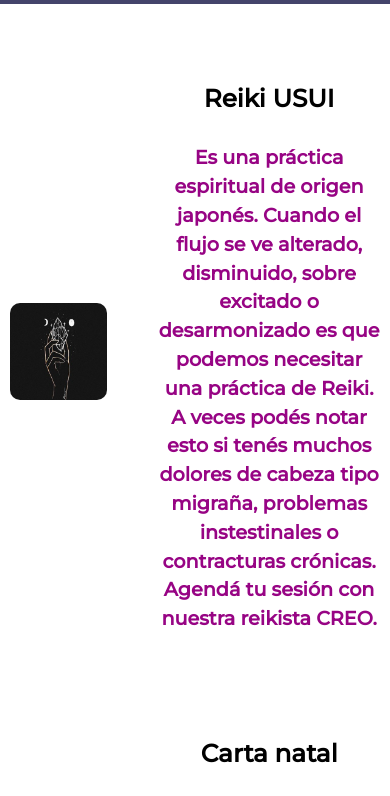
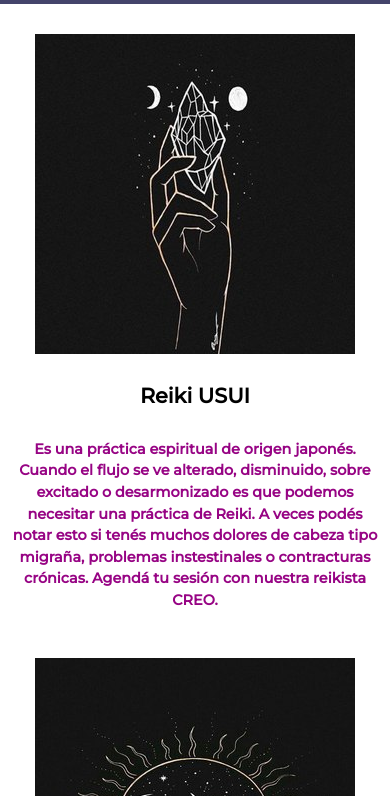
Before and after one commit to evasconcellos/Github, a website: page sesiones.html in a window 390 px wide. Shown: the part 225-1021 px from the top of the page. Drawn offline with nearby package versions, Linux system fonts and the light colour scheme.

Commit message:
Ajustando responsive en Sesiones

```diff
--- a/scss/_header.scss
+++ b/scss/_header.scss
@@ -6,7 +6,7 @@
 
 .logo{width: 30vh;
   height: 20vh;
-  animation: none;
+  animation: animacionLogo 1s linear infinite alternate;
 }
 }
 
--- a/scss/_sesiones.scss
+++ b/scss/_sesiones.scss
@@ -1,3 +1,39 @@
+
+@media only screen and (max-width: 1099.9px) {
+  .sesiones-container {
+    width: 95%;
+    margin: auto;
+    margin-top: 20px;
+  }
+
+  .sesiones-item {
+    display: flex;
+    align-items: center;
+    margin: 30px 0;
+    flex-direction: column;
+  }
+
+  .sesiones-text {
+    justify-content: center;
+    flex-direction: column;
+    text-align: center;
+
+    h2 {
+      color: black;
+      margin: 20px 0;
+      padding: 10px 0;
+      font-size: 1.3rem;
+      font-weight: bolder;
+    }
+    p {
+      color: $color-text;
+      font-size: 0.9rem;
+      font-weight: bolder;
+    }
+  }
+}
+
+@media only screen and (min-width: 1100px) {
   .sesiones-container {
     width: 95%;
     margin: auto;
@@ -27,15 +63,13 @@
       p {
         color: $color-text;
         font-size: 1.2rem;
-      font-weight:bolder;
-
-
+        font-weight: bolder;
       }
     }
-
 
     .sesiones-img {
       width: 25vw;
       border-radius: 10px;
     }
   }
+}
```
Also changed, not shown: css/style.css, 1 other file. Lines whose indentation alone changed are shown as unchanged.
